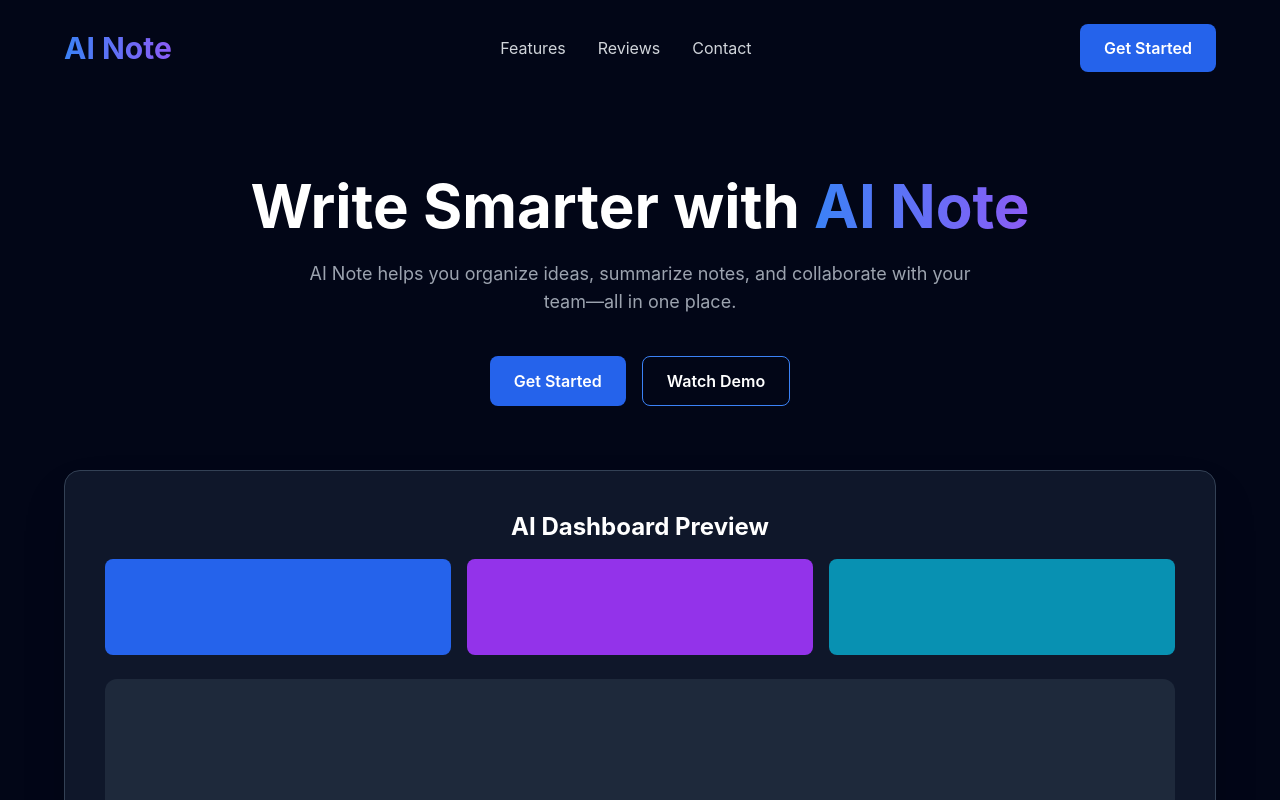
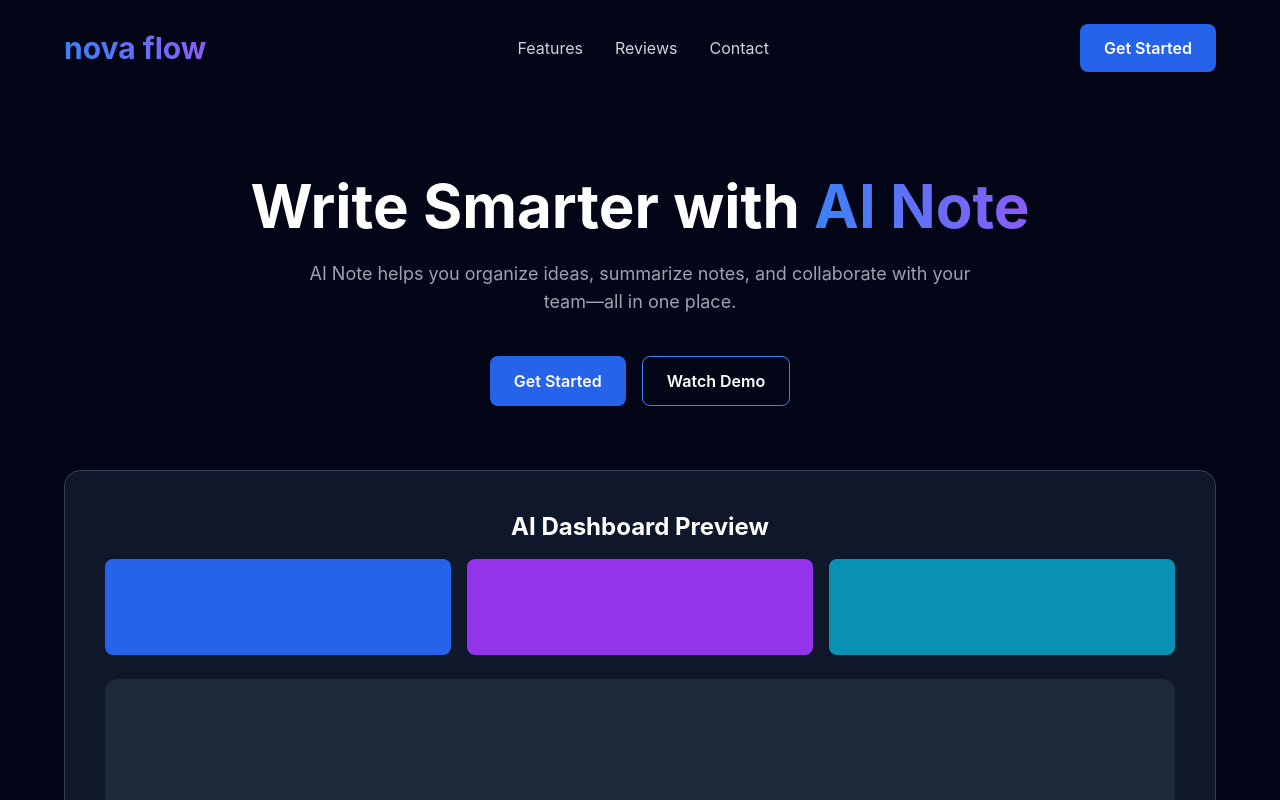
Before and after one commit to raja18054/Desktop-responsive-, a React (Vite) app: page / in a window 1280 px wide. Shown: the top 800 px of the page. Built offline with nearby package versions, Linux system fonts and the light colour scheme.

Commit message:
Change Navbar title from 'AI Note' to 'nova flow'

```diff
--- a/src/components/Navbar.jsx
+++ b/src/components/Navbar.jsx
@@ -2,7 +2,7 @@ function Navbar() {
   return (
     <nav className="container flex justify-between items-center py-6">
       <h1 className="text-3xl font-bold gradient-text">
-        AI Note
+        nova flow
       </h1>
 
       <ul className="hidden md:flex gap-8 text-gray-300">
```
